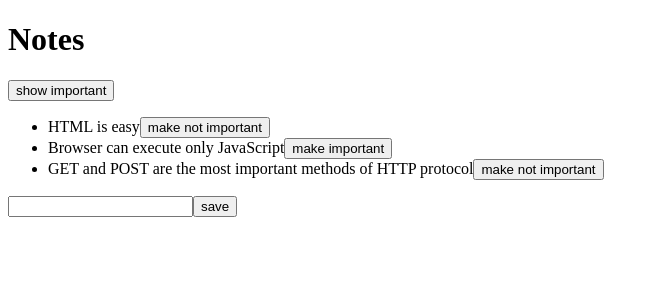
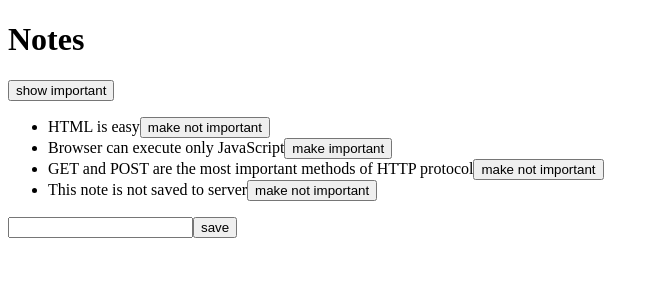
Before and after one commit to tylerhand1/full_stack_open, a React (Vite) app in the folder part2/rendering_collection_modules/: page / in a window 1280 px wide. Shown: the top 300 px of the page, without its empty margins (0-659 px from the left). Built offline with nearby package versions, Linux system fonts and the light colour scheme; data requests are answered from the project's data file.

Commit message:
Part 2 Altering data in server Section Promises and Errors

```diff
--- a/part2/rendering_collection_modules/src/App.jsx
+++ b/part2/rendering_collection_modules/src/App.jsx
@@ -40,6 +40,12 @@
       .then(returnedNote => {
         setNotes(notes.map(n => n.id !== id ? n : returnedNote))
       })
+      .catch(error => {
+        alert(
+          `the note ${note.content} was already deleted from server`
+        )
+        setNotes(notes.filter(n => n.id !== id))
+      })
   }
 
   const handleNoteChange = (event) => {
--- a/part2/rendering_collection_modules/src/services/notes.js
+++ b/part2/rendering_collection_modules/src/services/notes.js
@@ -3,7 +3,12 @@
 
 const getAll = () => {
     const request = axios.get(baseURL)
-    return request.then(response => response.data)
+    const nonExisting = {
+        id: 10000,
+        content: 'This note is not saved to server',
+        important: true
+    }
+    return request.then(response => response.data.concat(nonExisting))
 }
 
 const create = newObject => {
```
